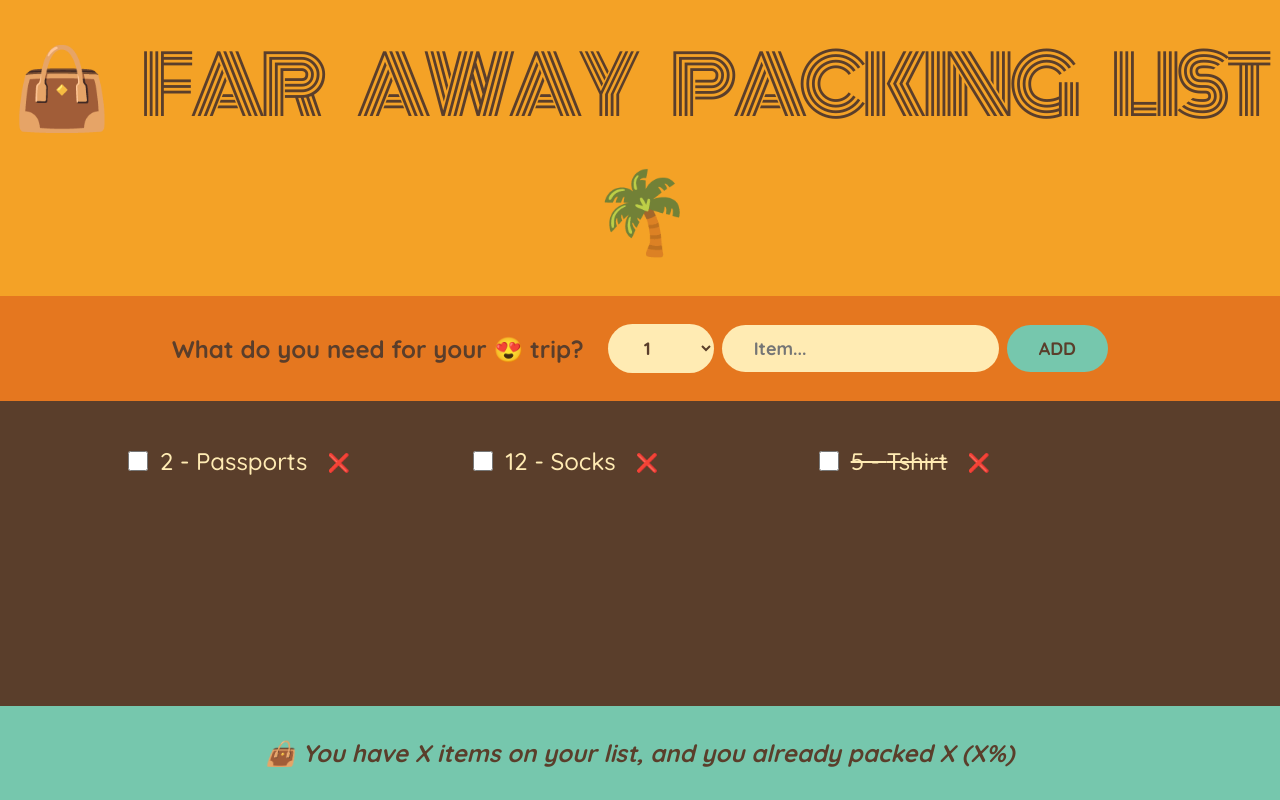
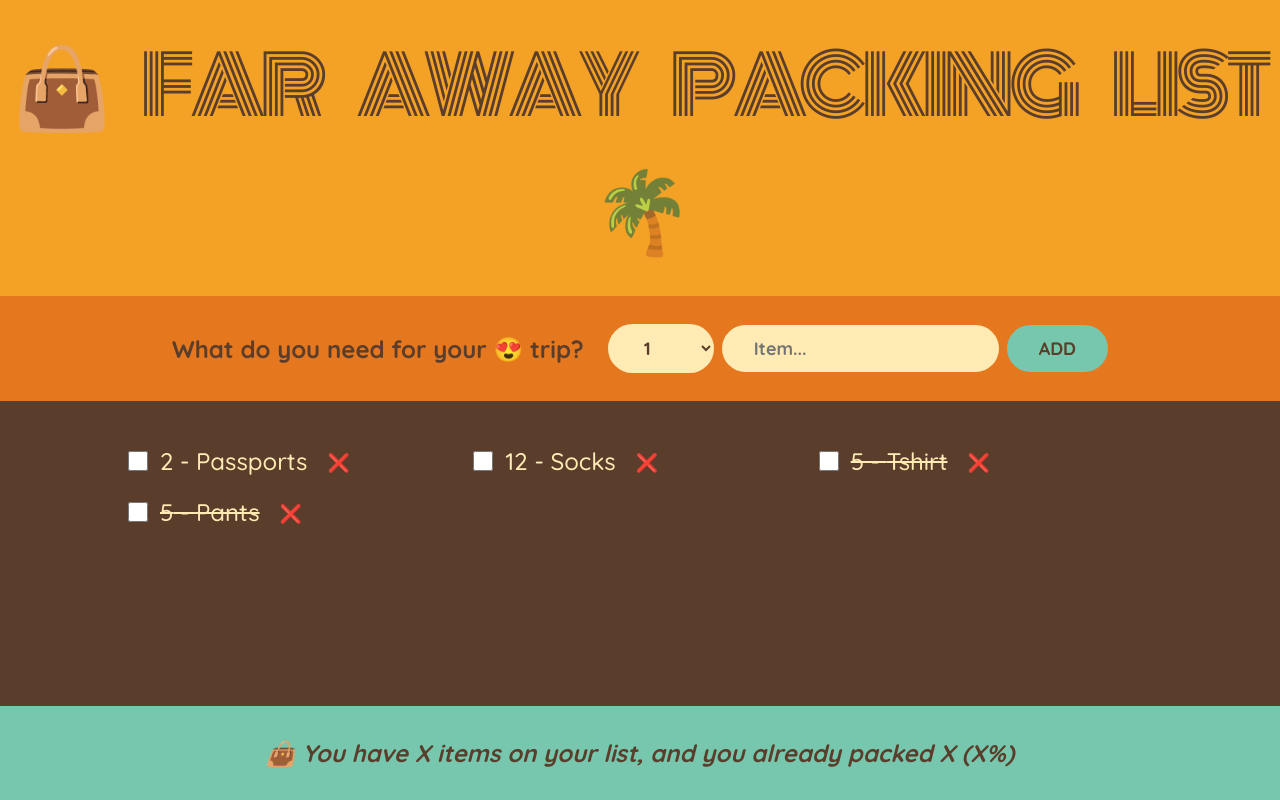
Before and after one commit to carlhicban/travel-list-react, a React (Create React App) app: page / in a window 1280 px wide. Built offline with nearby package versions, Linux system fonts and the light colour scheme.

Commit message:
Add data in intital items

```diff
--- a/src/App.js
+++ b/src/App.js
@@ -4,6 +4,7 @@ const initialItems = [
   { id: 1, description: "Passports", quantity: 2, packed: false },
   { id: 2, description: "Socks", quantity: 12, packed: false },
   { id: 2, description: "Tshirt", quantity: 5, packed: true },
+  { id: 2, description: "Pants", quantity: 5, packed: true },
 ];
 
 export default function App() {
```
